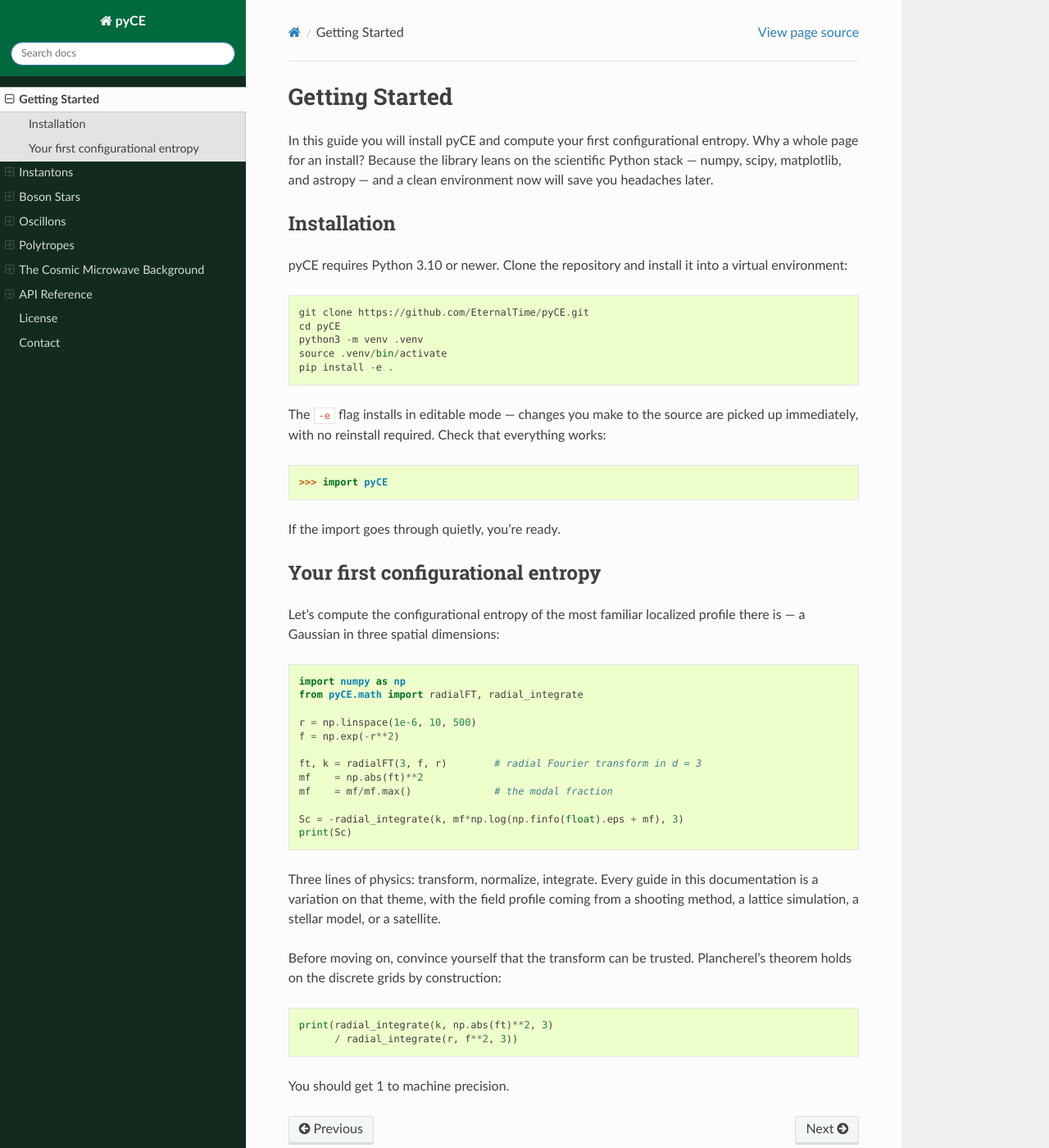
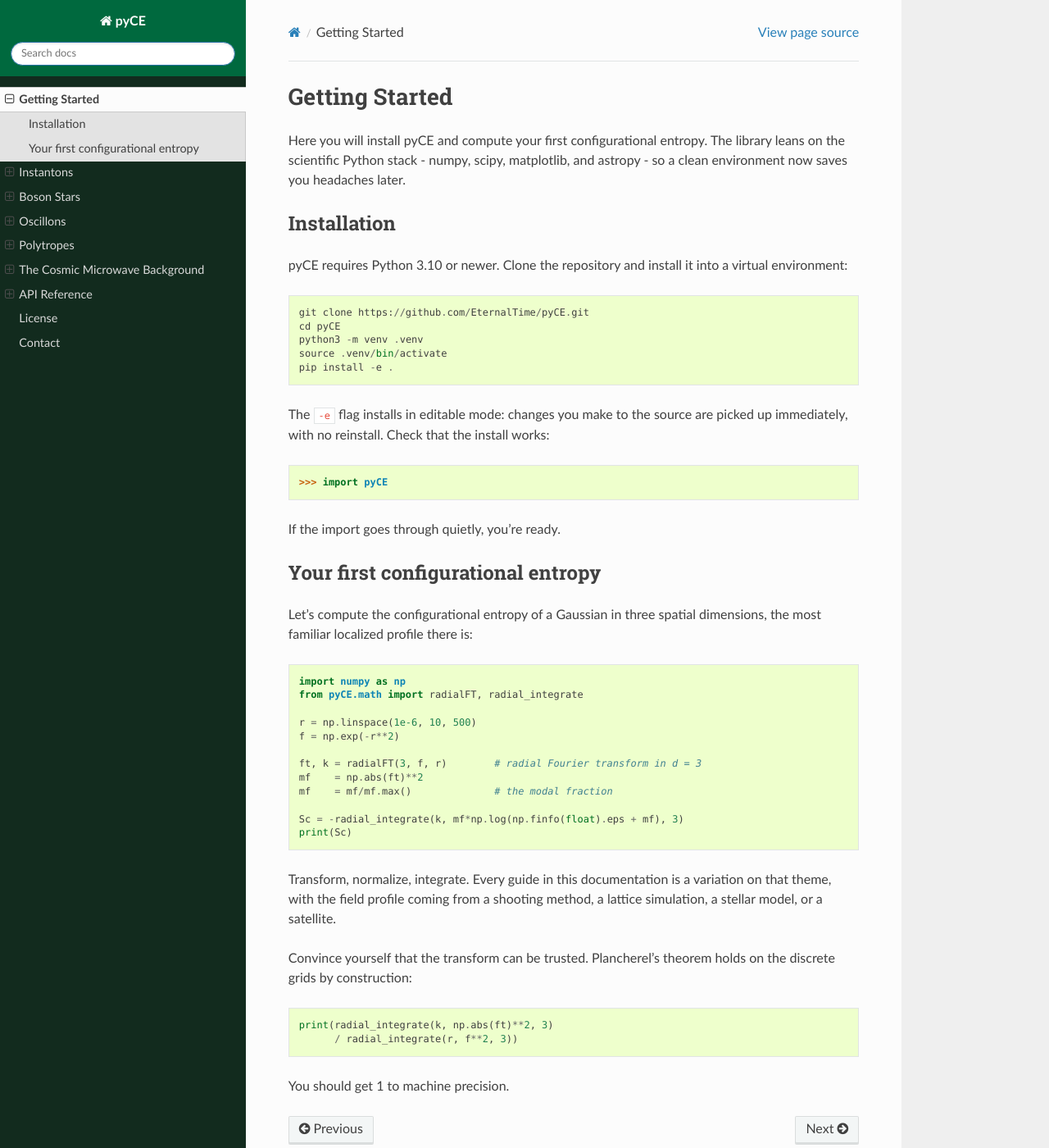
Before and after one commit to EternalTime/pyCE, a Sphinx documentation site: the page built from docs/getting_started.rst, in a window 1280 px wide and 1400 px high. Shown: the whole window at 82% size. Built offline with Sphinx 7.4.7 and the Read the Docs theme 3.1.0, drawn with Linux system fonts in a browser that asks for light colours.

Commit message:
docs: tighten the README and getting started prose (#4)

```diff
--- a/docs/getting_started.rst
+++ b/docs/getting_started.rst
@@ -1,10 +1,9 @@
 Getting Started
 ===============
 
-In this guide you will install pyCE and compute your first configurational
-entropy. Why a whole page for an install? Because the library leans on the
-scientific Python stack — numpy, scipy, matplotlib, and astropy — and a clean
-environment now will save you headaches later.
+Here you will install pyCE and compute your first configurational entropy. The
+library leans on the scientific Python stack - numpy, scipy, matplotlib, and
+astropy - so a clean environment now saves you headaches later.
 
 Installation
 ^^^^^^^^^^^^
@@ -18,9 +17,8 @@ virtual environment::
     source .venv/bin/activate
     pip install -e .
 
-The ``-e`` flag installs in editable mode — changes you make to the source are
-picked up immediately, with no reinstall required. Check that everything
-works::
+The ``-e`` flag installs in editable mode: changes you make to the source are
+picked up immediately, with no reinstall. Check that the install works::
 
     >>> import pyCE
 
@@ -29,8 +27,8 @@ If the import goes through quietly, you're ready.
 Your first configurational entropy
 ^^^^^^^^^^^^^^^^^^^^^^^^^^^^^^^^^^
 
-Let's compute the configurational entropy of the most familiar localized
-profile there is — a Gaussian in three spatial dimensions::
+Let's compute the configurational entropy of a Gaussian in three spatial
+dimensions, the most familiar localized profile there is::
 
     import numpy as np
     from pyCE.math import radialFT, radial_integrate
@@ -45,12 +43,12 @@ profile there is — a Gaussian in three spatial dimensions::
     Sc = -radial_integrate(k, mf*np.log(np.finfo(float).eps + mf), 3)
     print(Sc)
 
-Three lines of physics: transform, normalize, integrate. Every guide in this
-documentation is a variation on that theme, with the field profile coming from
-a shooting method, a lattice simulation, a stellar model, or a satellite.
+Transform, normalize, integrate. Every guide in this documentation is a
+variation on that theme, with the field profile coming from a shooting
+method, a lattice simulation, a stellar model, or a satellite.
 
-Before moving on, convince yourself that the transform can be trusted.
-Plancherel's theorem holds on the discrete grids by construction::
+Convince yourself that the transform can be trusted. Plancherel's theorem holds
+on the discrete grids by construction::
 
     print(radial_integrate(k, np.abs(ft)**2, 3)
           / radial_integrate(r, f**2, 3))
```
Also changed, not shown: README.md (+7 -8 lines).
